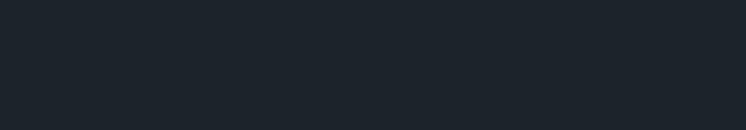
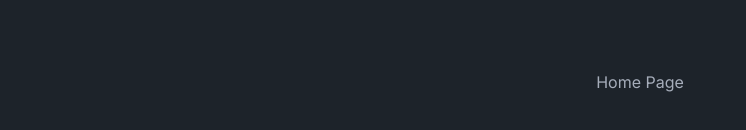
Before and after one commit to Jwill617Boston/Tailwindweb, a Next.js app: page / in a window 1280 px wide. Shown: the part 226-356 px from the top of the page, without its empty margins (0-746 px from the left). Built offline with nearby package versions, Linux system fonts and the light colour scheme.

Commit message:
Nave home page

```diff
--- a/app/page.js
+++ b/app/page.js
@@ -3,5 +3,9 @@ import Image from "next/image";
 import Link from "next/link";
 
 export default function Home() {
-   return <div className="flex"></div>;
+   return (
+      <div className="container mx-auto flex justify-center items-center p-20">
+         <h1>Home Page</h1>
+      </div>
+   );
 }
```
